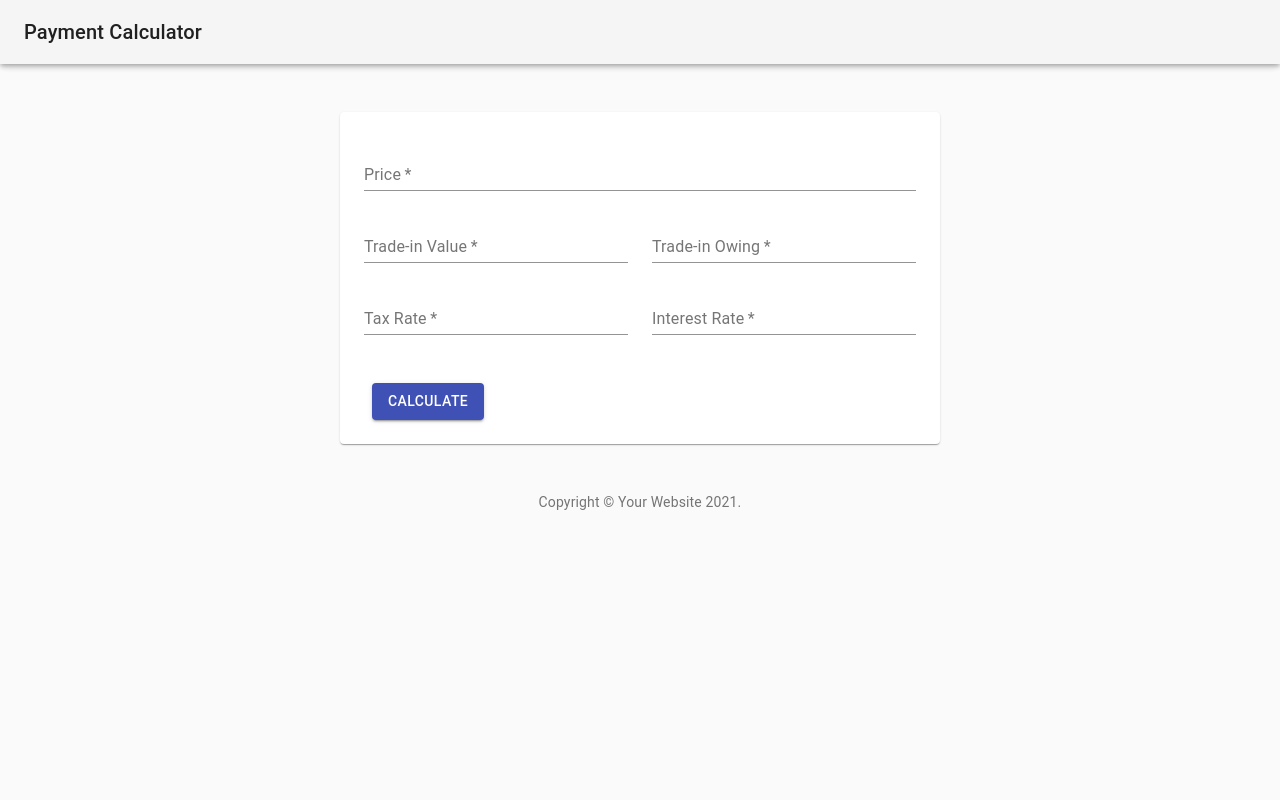
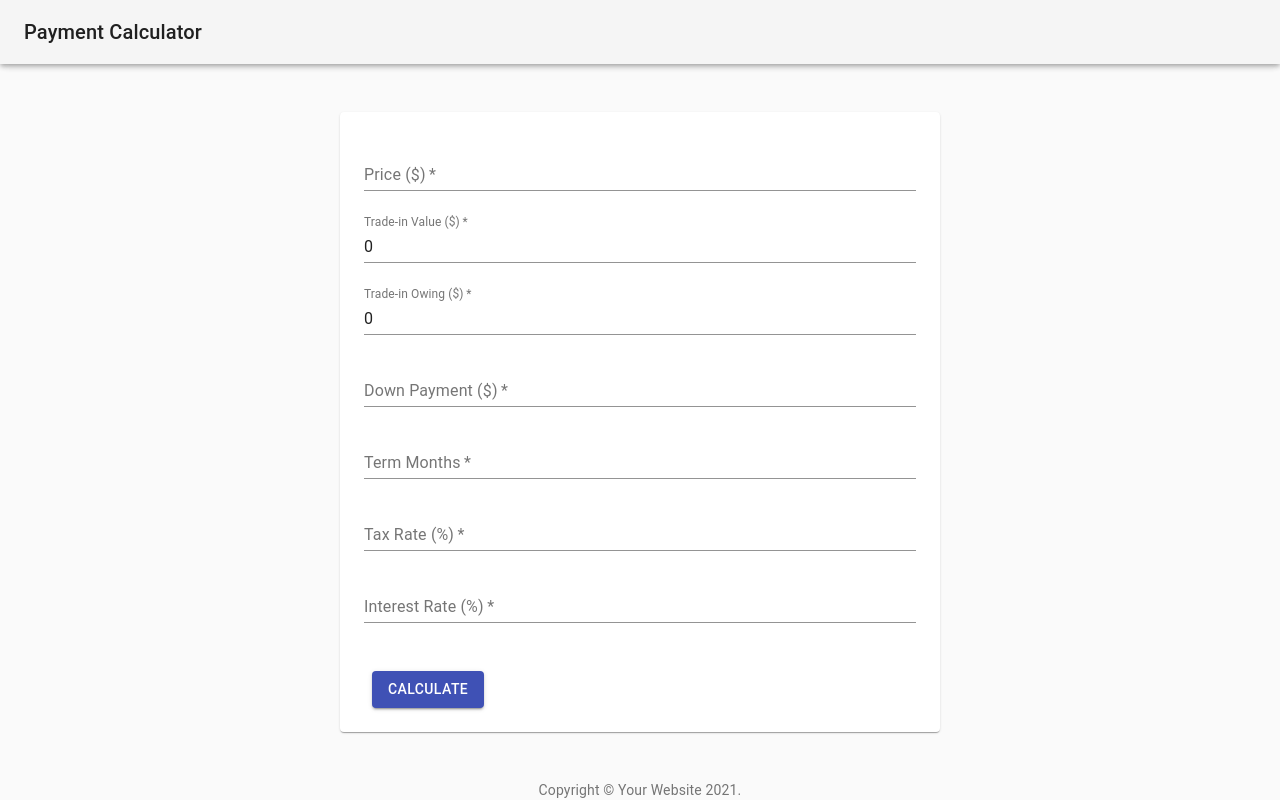
Before and after one commit to mrron313/payment-calculator, a React (Create React App) app: page / in a window 1280 px wide. Built offline with nearby package versions, Linux system fonts and the light colour scheme.

Commit message:
Multiple changes- 1. Validation 2. Form data to api 3. Display calculated result

```diff
--- a/package.json
+++ b/package.json
@@ -3,15 +3,20 @@
   "version": "0.1.0",
   "private": true,
   "dependencies": {
+    "@emotion/core": "^11.0.0",
+    "@emotion/react": "^11.1.5",
     "@material-ui/core": "^4.11.3",
     "@material-ui/icons": "^4.11.2",
+    "@material-ui/lab": "^4.0.0-alpha.57",
     "@testing-library/jest-dom": "^5.11.9",
     "@testing-library/react": "^11.2.5",
     "@testing-library/user-event": "^12.6.3",
+    "axios": "^0.21.1",
     "connected-react-router": "^6.8.0",
     "framer-motion": "^3.3.0",
     "react": "^17.0.1",
     "react-dom": "^17.0.1",
+    "react-hook-form": "^6.15.1",
     "react-redux": "^7.2.2",
     "react-router-dom": "^5.2.0",
     "react-scripts": "4.0.2",
--- a/src/components/Form.js
+++ b/src/components/Form.js
@@ -1,9 +1,20 @@
-import React from 'react';
+import React, { useState } from 'react';
 import Grid from '@material-ui/core/Grid';
 import Typography from '@material-ui/core/Typography';
 import TextField from '@material-ui/core/TextField';
 import Button from '@material-ui/core/Button';
 import { makeStyles } from '@material-ui/core/styles';
+import axios from 'axios';
+import ClipLoader from "react-spinners/ClipLoader";
+import { css } from "@emotion/react";
+import ErrorCard from './ErrorCard';
+import ResultCard from './ResultCard';
+
+const override = css`
+  display: block;
+  margin: 0 auto;
+  border-color: red;
+`;
 
 const useStyles = makeStyles((theme) => ({
     paper: {
@@ -24,63 +35,207 @@ const useStyles = makeStyles((theme) => ({
 
 export default function Form() {
   const classes = useStyles();
+  let [loading, setLoading] = useState(false);
+  let [result, setResult] = useState({});
+  let [formFields, setFormFields] = useState(["price", "tradein_value", "tradein_owing", "term_months", "down_payment", "tax_rate", "interest_rate"]);
+  let [isApiCalledSuccessfull, setIsApiCallSuccessfull] = useState(null);
+  let [formData, setFormData] = useState({
+    price: null,
+    tradein_value: 0,
+    tradein_owing: 0,
+    term_months: null,
+    down_payment: null,
+    tax_rate: null,
+    interest_rate: null,
+  });
+  let [isError, setIsError] = useState({
+    price: { error: false, helperText: ""},
+    tradein_value: { error: false, helperText: ""},
+    tradein_owing: { error: false, helperText: ""},
+    term_months: { error: false, helperText: ""},
+    down_payment: { error: false, helperText: ""},
+    tax_rate: { error: false, helperText: ""},
+    interest_rate: { error: false, helperText: ""},
+  });
+
+  const validateForm = () => {
+    let validated = true;
+    let currentErrorState = isError;
+
+    for (let i=0; i< formFields.length; i++) {
+      if (formData[formFields[i]] === null || formData[formFields[i]] === "") {
+        console.log(formFields[i]);
+        currentErrorState = {
+          ...currentErrorState,
+          [formFields[i]]: {
+            error: true,
+            helperText: "Required",
+          },
+        };
+        setIsError(currentErrorState);
+        validated = false;
+        console.log(isError)
+      }
+    }
+
+    return validated;
+  }
+
   const handleFormSubmit = () => {
-    console.log("Submit");
+    if ( validateForm() === true) {
+      setLoading(true);
+      setIsApiCallSuccessfull(null);
+
+      axios.get('http://api.pickuptruckloans.com/get_truck_payment', {
+        params: {
+          price: formData.price,
+          tradein_value: formData.tradein_value,
+          tradein_owing: formData.tradein_owing,
+          term_months: formData.term_months,
+          down_payment: formData.down_payment,
+          tax_rate: formData.tax_rate,
+          interest_rate: formData.interest_rate,
+        }
+      })
+      .then(function (response) {
+        setResult(response.data);
+        setLoading(false);
+        setIsApiCallSuccessfull(true);
+      }).catch(function (err) {
+        console.log(err);
+        setLoading(false);
+        setIsApiCallSuccessfull(false);
+      })
+    }
   };
+
+  const reset = () => {
+    setResult({});
+    setIsApiCallSuccessfull(null);
+  }
+
+  const handleInputFormChange = e => {
+    setFormData({
+      ...formData,
+      [e.target.name] : e.target.value
+    });
+    isError[e.target.name].error = false;
+    isError[e.target.name].helperText = "";
+  }
 
   return (
     <React.Fragment>
+      <ClipLoader color={"#fff"} loading={loading} css={override} size={150} />
+      { (isApiCalledSuccessfull === true && isApiCalledSuccessfull !== null) && <ResultCard data={result} reset={reset} /> }
+      { (isApiCalledSuccessfull === false && isApiCalledSuccessfull !== null) && <ErrorCard /> }
+
       <Typography variant="h6" gutterBottom>
       </Typography>
       <Grid container spacing={3}>
         <Grid item xs={12} sm={12}>
           <TextField
+            error={isError.price.error}
+            helperText={isError.price.helperText}
             required
             id="price"
             name="price"
-            label="Price"
+            label="Price ($)"
             fullWidth
+            defaultValue={formData.price}
+            value={formData.price}
             autoComplete="price"
+            onChange={e => handleInputFormChange(e)}
+            prefix="$"
           />
         </Grid>
-        <Grid item xs={12} sm={6}>
+        <Grid item xs={12} sm={12}>
           <TextField
+            error={isError.tradein_value.error}
+            helperText={isError.tradein_value.helperText}
             required
             id="tradein_value"
             name="tradein_value"
-            label="Trade-in Value"
+            label="Trade-in Value ($)"
             fullWidth
+            defaultValue={formData.tradein_value}
+            value={formData.tradein_value}
             autoComplete="tradein_value"
+            onChange={e => handleInputFormChange(e)}
           />
         </Grid>
-        <Grid item xs={12} sm={6}>
+        <Grid item xs={12} sm={12}>
           <TextField
+            error={isError.tradein_owing.error}
+            helperText={isError.tradein_owing.helperText}
             required
             id="tradein_owing"
             name="tradein_owing"
-            label="Trade-in Owing"
+            label="Trade-in Owing ($)"
             fullWidth
+            defaultValue={formData.tradein_owing}
+            value={formData.tradein_owing}
             autoComplete="tradein_owing"
+            onChange={e => handleInputFormChange(e)}
           />
         </Grid>
-        <Grid item xs={12} sm={6}>
+        <Grid item xs={12} sm={12}>
           <TextField
+            error={isError.down_payment.error}
+            helperText={isError.down_payment.helperText}
+            required
+            id="down_payment"
+            name="down_payment"
+            label="Down Payment ($)"
+            fullWidth
+            defaultValue={formData.down_payment}
+            value={formData.down_payment}
+            autoComplete="down_payment"
+            onChange={e => handleInputFormChange(e)}
+          />
+        </Grid>
+        <Grid item xs={12} sm={12}>
+          <TextField
+            error={isError.term_months.error}
+            helperText={isError.term_months.helperText}
+            required
+            id="term_months"
+            name="term_months"
+            label="Term Months"
+            fullWidth
+            defaultValue={formData.term_months}
+            value={formData.term_months}
+            autoComplete="term_months"
+            onChange={e => handleInputFormChange(e)}
+          />
+        </Grid>
+        <Grid item xs={12} sm={12}>
+          <TextField
+            error={isError.tax_rate.error}
+            helperText={isError.tax_rate.helperText}
             required
             id="tax_rate"
             name="tax_rate"
-            label="Tax Rate"
+            label="Tax Rate (%)"
             fullWidth
+            defaultValue={formData.tax_rate}
+            value={formData.tax_rate}
             autoComplete="tax_rate"
+            onChange={e => handleInputFormChange(e)}
           />
         </Grid>
-        <Grid item xs={12} sm={6}>
+        <Grid item xs={12} sm={12}>
           <TextField
+            error={isError.interest_rate.error}
+            helperText={isError.interest_rate.helperText}
             required
             id="interest_rate"
             name="interest_rate"
-            label="Interest Rate"
+            label="Interest Rate (%)"
             fullWidth
-            autoComplete="sinterest_rate"
+            defaultValue={formData.interest_rate}
+            value={formData.interest_rate}
+            autoComplete="interest_rate"
+            onChange={e => handleInputFormChange(e)}
           />
         </Grid>
         <Grid item xs={12} sm={6}>
```
Also changed, not shown: src/logo.svg (deleted), 1 other file (tests, documents, lock files or other folders).
